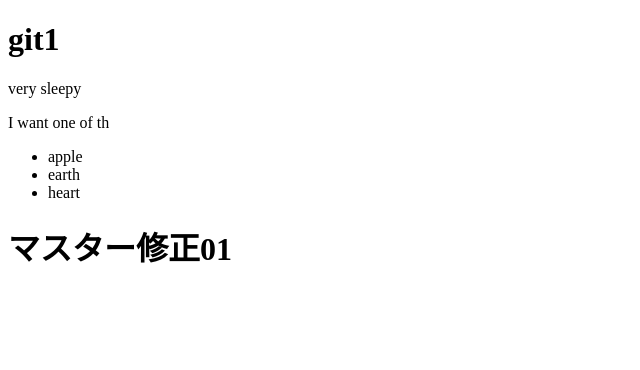
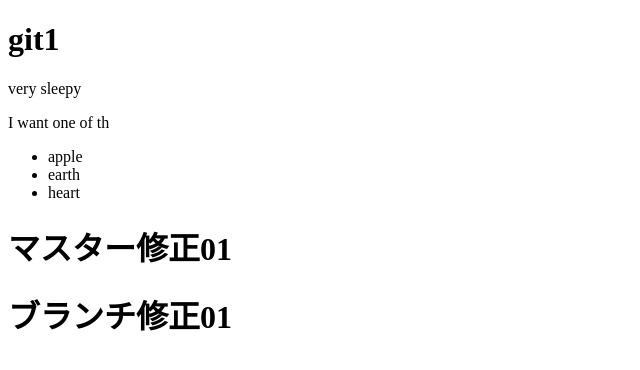
Before and after one commit to zd1A21/git.project01, a plain HTML site: page index.html in a window 1280 px wide. Shown: the whole page, without its empty margins (0-640 px from the left). Drawn offline with Linux system fonts and the light colour scheme.

Commit message:
ブランチB修正01

```diff
--- a/index.html
+++ b/index.html
@@ -14,5 +14,6 @@
     <li>heart</li>
 </ul>
 <h1>マスター修正01</h1>
+<h1>ブランチ修正01</h1>
 </body>
 </html>
```
